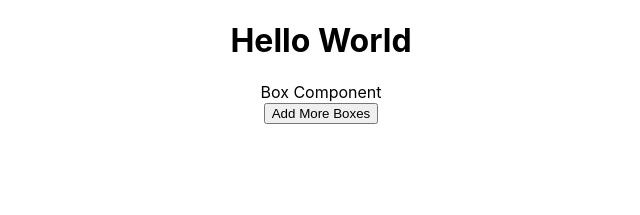
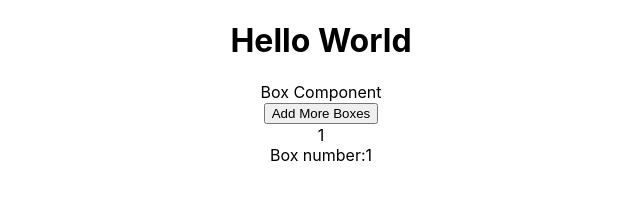
Before and after one commit to ShrutikaSingh/ReactGame, a React (Create React App) app: page / in a window 1280 px wide. Shown: the top 215 px of the page, without its empty margins (319-959 px from the left). Built offline with nearby package versions, Linux system fonts and the light colour scheme.

Commit message:
map through the boxes and increase it

```diff
--- a/src/container/BoxComponent.js
+++ b/src/container/BoxComponent.js
@@ -25,6 +25,18 @@ const BoxComponent = () => {
             Add More Boxes
           </button>
         </div>
+        <div className="constBox">
+          {boxState.objects.map((elements, index) => (
+            <div
+              key={index}
+              style={{ top: `${ boxState.objects[index].top }px`, zIndex: boxState.objects[index].zindex,  position: "relative", display: boxState.objects[index].display }}
+            >
+              {boxState.objects[index].top}
+              <br></br>
+              Box number:{index+1}
+            </div>
+          ))}
+        </div>
         </>
     )
 }
```
